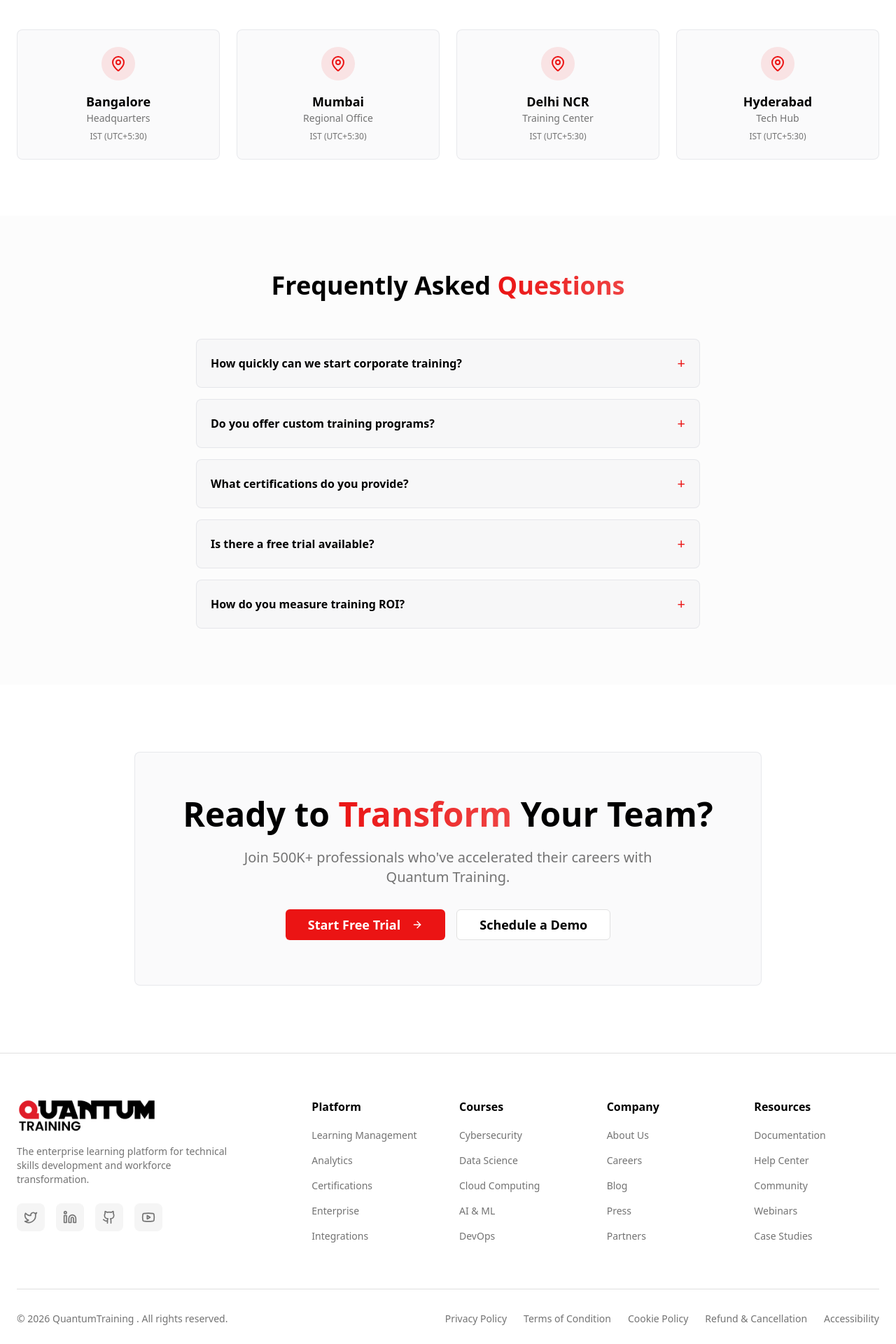
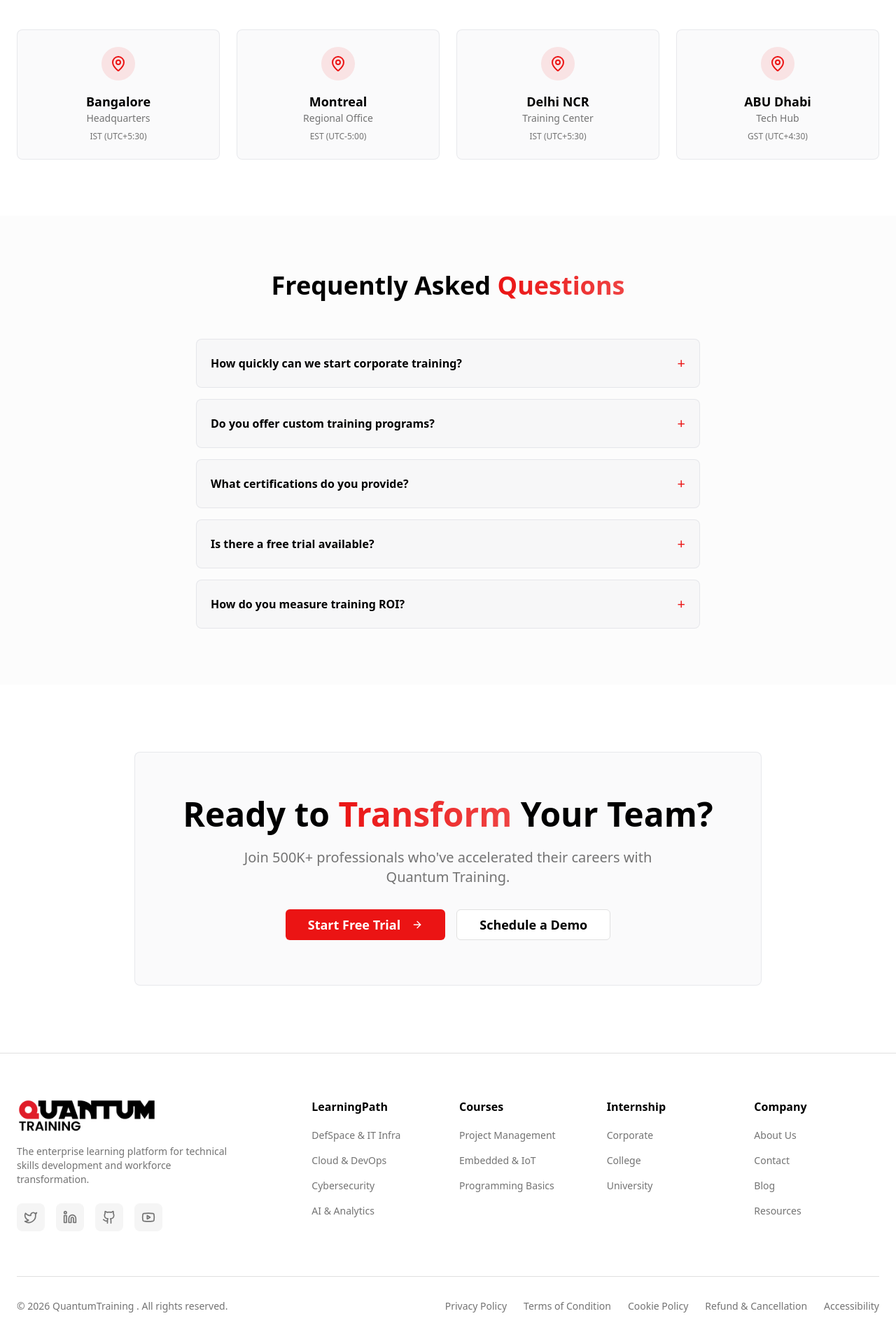
Before and after one commit to Kavya75340/Quantum, a React (Vite) app: page /contact in a window 1280 px wide. Shown: the part 2060-3980 px from the top of the page at 70% size. Built offline with nearby package versions, Linux system fonts and the light colour scheme.

Commit message:
Footer Update

```diff
--- a/src/component/layout/Footer.jsx
+++ b/src/component/layout/Footer.jsx
@@ -5,29 +5,37 @@ import {
     Github,
     Youtube,
 } from "lucide-react";
+const footerLinks = {
+    LearningPath: [
+        { name: "DefSpace & IT Infra", href: "/roadmaps/defspace-it-infra" },
+        { name: "Cloud & DevOps", href: "/roadmaps/cloud-devops" },
+        { name: "Cybersecurity", href: "/roadmaps/cybersecurity-devsecops" },
+        { name: "AI & Analytics", href: "/roadmaps/business-ai-analytics" },
+    ],
 
-const footerLinks = {
-    Platform: [
-        "Learning Management",
-        "Analytics",
-        "Certifications",
-        "Enterprise",
-        "Integrations",
+    Courses: [
+        {
+            name: "Project Management",
+            href: "/roadmaps/leadership-project-management",
+        },
+        { name: "Embedded & IoT", href: "/roadmaps/embedded-iot" },
+        {
+            name: "Programming Basics",
+            href: "/roadmaps/programming-ds-essentials",
+        },
     ],
-    Courses: [
-        "Cybersecurity",
-        "Data Science",
-        "Cloud Computing",
-        "AI & ML",
-        "DevOps",
+
+    Internship: [
+        { name: "Corporate", href: "/internship/corporate" },
+        { name: "College", href: "/internship/college-university" },
+        { name: "University", href: "/internship/college-university" },
     ],
-    Company: ["About Us", "Careers", "Blog", "Press", "Partners"],
-    Resources: [
-        "Documentation",
-        "Help Center",
-        "Community",
-        "Webinars",
-        "Case Studies",
+
+    Company: [
+        { name: "About Us", href: "/about" },
+        { name: "Contact", href: "/contact" },
+        { name: "Blog", href: "/blog" },
+        { name: "Resources", href: "/resources" },
     ],
 };
 
@@ -81,10 +89,10 @@ export const Footer = () => {
                                 {links.map((link) => (
                                     <li key={link}>
                                         <a
-                                            href="#"
+                                            href={link.href}
                                             className="text-sm text-muted-foreground hover:text-foreground transition-colors"
                                         >
-                                            {link}
+                                            {link.name}
                                         </a>
                                     </li>
                                 ))}
--- a/src/component/pages/More/Contact.jsx
+++ b/src/component/pages/More/Contact.jsx
@@ -60,10 +60,10 @@ const offices = [
         timezone: "IST (UTC+5:30)",
     },
     {
-        city: "Mumbai",
-        country: "India",
+        city: "Montreal",
+        country: "Canada",
         type: "Regional Office",
-        timezone: "IST (UTC+5:30)",
+        timezone: "EST (UTC-5:00)",
     },
     {
         city: "Delhi NCR",
@@ -72,13 +72,12 @@ const offices = [
         timezone: "IST (UTC+5:30)",
     },
     {
-        city: "Hyderabad",
-        country: "India",
+        city: "ABU Dhabi",
+        country: "UAE",
         type: "Tech Hub",
-        timezone: "IST (UTC+5:30)",
+        timezone: "GST (UTC+4:30)",
     },
 ];
-
 const faqs = [
     {
         q: "How quickly can we start corporate training?",
```
